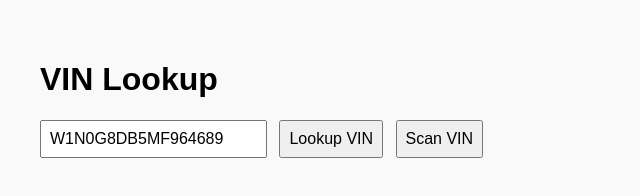
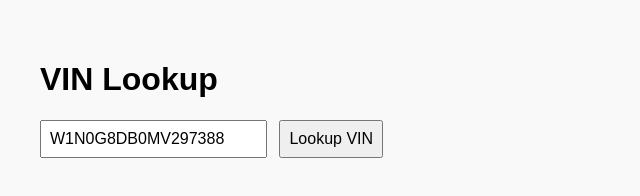
Before and after one commit to terryacosta/pwa-poc, a plain HTML site: page index.html in a window 1280 px wide. Shown: the whole page, without its empty margins (0-640 px from the left). Drawn offline with Linux system fonts and the light colour scheme.

Commit message:
update default VIN

```diff
--- a/index.html
+++ b/index.html
@@ -40,13 +40,13 @@
     height: 100%;
   }
   </style>
-  <script src="https://cdn.jsdelivr.net/npm/quagga@0.12.1/dist/quagga.min.js"></script>
+  <!-- <script src="https://cdn.jsdelivr.net/npm/quagga@0.12.1/dist/quagga.min.js"></script> -->
 </head>
 <body>
   <h1>VIN Lookup</h1>
-  <input type="text" id="vin" placeholder="Enter VIN" value="W1N0G8DB5MF964689"/>
+  <input type="text" id="vin" placeholder="Enter VIN" value="W1N0G8DB0MV297388"/>
   <button id="lookup-button" onclick="lookupVin()">Lookup VIN</button>
-  <button onclick="startScanning()">Scan VIN</button>
+  <!-- <button onclick="startScanning()">Scan VIN</button> -->
   <div id="interactive" class="viewport" style="display: none;"></div>
   <div id="result"></div>
 
@@ -116,38 +116,38 @@
 //html5-qrcode
 // zxing-js
 // Native iOS camera API through PWA capabilities
-function startScanning() {
-  Quagga.init({
-    inputStream: {
-      name: "Live",
-      type: "LiveStream",
-      target: document.querySelector("#interactive"),
-      constraints: {
-        facingMode: "environment"  // Use the rear camera
-      },
-    },
-    decoder: {
-      readers: ["code_128_reader", "ean_reader", "ean_8_reader", "code_39_reader"]
-    }
-  }, function(err) {
-    if (err) {
-      console.error('Quagga initialization failed:', err);
-      alert('Failed to start scanner');
-      return;
-    }
-    document.getElementById('interactive').style.display = 'block';
-    Quagga.start();
-  });
+// function startScanning() {
+//   Quagga.init({
+//     inputStream: {
+//       name: "Live",
+//       type: "LiveStream",
+//       target: document.querySelector("#interactive"),
+//       constraints: {
+//         facingMode: "environment"  // Use the rear camera
+//       },
+//     },
+//     decoder: {
+//       readers: ["code_128_reader", "ean_reader", "ean_8_reader", "code_39_reader"]
+//     }
+//   }, function(err) {
+//     if (err) {
+//       console.error('Quagga initialization failed:', err);
+//       alert('Failed to start scanner');
+//       return;
+//     }
+//     document.getElementById('interactive').style.display = 'block';
+//     Quagga.start();
+//   });
 
-  Quagga.onDetected(function(result) {
-    if (result.codeResult) {
-      document.getElementById('vin').value = result.codeResult.code;
-      Quagga.stop();
-      document.getElementById('interactive').style.display = 'none';
-      document.getElementById('lookup-button').click(); // Trigger the lookup after scanning
-    }
-  });
-}
+//   Quagga.onDetected(function(result) {
+//     if (result.codeResult) {
+//       document.getElementById('vin').value = result.codeResult.code;
+//       Quagga.stop();
+//       document.getElementById('interactive').style.display = 'none';
+//       document.getElementById('lookup-button').click(); // Trigger the lookup after scanning
+//     }
+//   });
+// }
 
     if ('serviceWorker' in navigator) {
       window.addEventListener('load', async () => {
```
